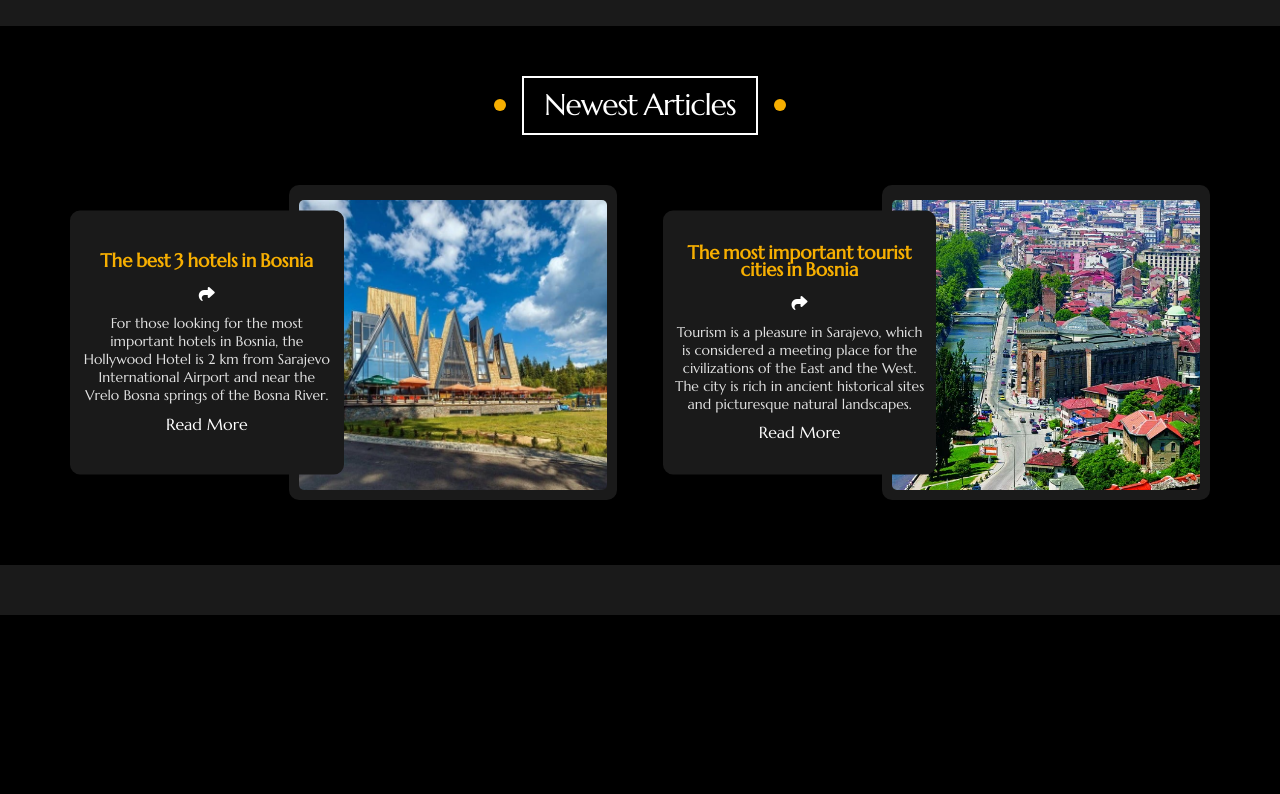
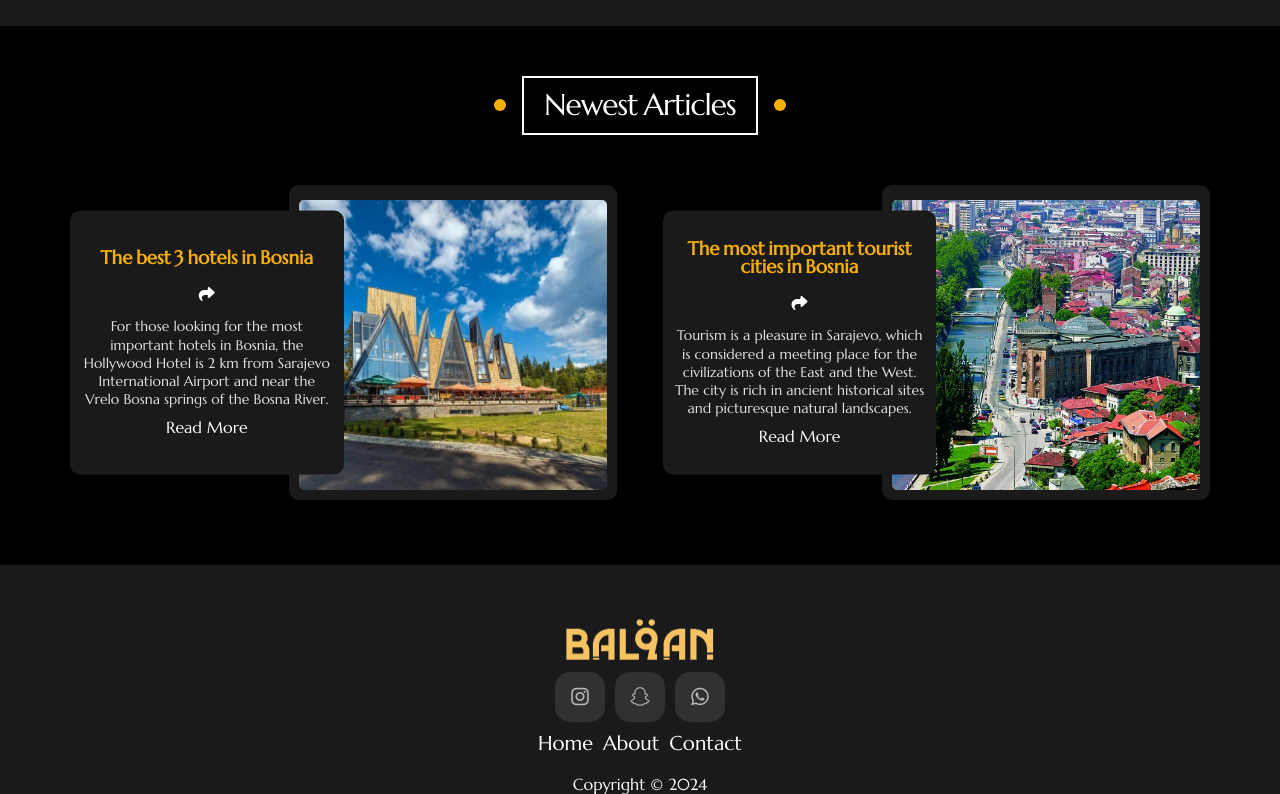
Before and after one commit to IbrahimMohamed9/Balqan, a PHP site: page / in a window 1280 px wide. Shown: the part 3347-4141 px from the top of the page. Before the commit the page ends 3962 px from the top, so only its background shows below. Run offline with PHP 8.4, Linux system fonts and the light colour scheme.

Commit message:
add footer

```diff
--- a/assets/css/balqan.css
+++ b/assets/css/balqan.css
@@ -21,6 +21,8 @@
   --scrollbar-color: #77777736;
   --main-transition: 0.3s;
   --main-padding: 50px;
+  --footer-icon: #fff;
+  --footer-font: #000;
 }
 
 .dark-theme {
@@ -30,6 +32,8 @@
   --secondary-background-color: black;
   --secondary-font-color: #e2e2e2;
   --font-color: white;
+  --footer-icon: #313131;
+  --footer-font: #b9b9b9;
 }
 /*
 ====================================================================
@@ -1125,7 +1129,10 @@ header .icons span:hover {
 .articles .article .card .content .icons .font-share-icons a:hover {
   color: var(--main-color);
 }
-
+.articles .container .article .card .icons .share {
+  padding: 5px;
+  cursor: pointer;
+}
 .articles .container .article .card .read {
   width: fit-content;
   margin: auto;
@@ -1171,7 +1178,80 @@ header .icons span:hover {
 
 ====================================================================
 ====================================================================
-==========================Start Animation ==========================
+========================== Start Footer =========================
+====================================================================
+====================================================================
+*/
+footer .container {
+  display: flex;
+  align-items: center;
+  flex-direction: column;
+}
+footer .row .image img {
+  max-width: 150px;
+}
+footer .container .row:first-child {
+  display: flex;
+  align-items: center;
+  justify-content: center;
+  flex-direction: column;
+}
+footer .row .icons {
+  margin: 5px 0 0;
+  display: flex;
+  gap: 10px;
+  align-items: center;
+}
+footer .row .icons .instagram {
+  --hover-color: #cc39a4;
+}
+footer .row .icons .snapchat {
+  --hover-color: yellow;
+}
+footer .row .icons .whatsapp {
+  --hover-color: #128c7e;
+}
+footer .row .icons a {
+  background-color: var(--footer-icon);
+  color: var(--footer-font);
+  border-radius: 15px;
+  display: inline-flex;
+  justify-content: center;
+  align-items: center;
+  width: 50px;
+  height: 50px;
+  font-size: 20px;
+  transition: var(--main-transition);
+}
+footer .row .icons a:hover {
+  background-color: var(--hover-color);
+}
+footer .row.location {
+  max-width: 25%;
+}
+footer ul {
+  display: flex;
+  margin: 10px 0 0;
+  gap: 10px;
+}
+footer ul li a {
+  color: var(--font-color);
+  font-size: 20px;
+}
+footer p {
+  text-align: center;
+  margin-top: 20px;
+}
+/*
+====================================================================
+====================================================================
+============================ End Footer ============================
+====================================================================
+====================================================================
+
+====================================================================
+====================================================================
+========================== Start Animation =========================
 ====================================================================
 ====================================================================
 */
--- a/index.html
+++ b/index.html
@@ -465,7 +465,7 @@
                     ></a>
                   </li>
                 </ul>
-                <i class="fa-solid fa-share"></i>
+                <i class="fa-solid fa-share share"></i>
               </div>
               <p>
                 For those looking for the most important hotels in Bosnia, the
@@ -511,7 +511,7 @@
                     ></a>
                   </li>
                 </ul>
-                <i class="fa-solid fa-share"></i>
+                <i class="fa-solid fa-share share"></i>
               </div>
               <p>
                 Tourism is a pleasure in Sarajevo, which is considered a meeting
@@ -558,7 +558,7 @@
                     ></a>
                   </li>
                 </ul>
-                <i class="fa-solid fa-share"></i>
+                <i class="fa-solid fa-share share"></i>
               </div>
               <p>
                 Bosnia is characterized by the diversity of its tourist
@@ -571,6 +571,36 @@
         </div>
       </div>
     </div>
+    <!-- Start Footer -->
+    <footer>
+      <div class="container">
+        <div class="row">
+          <div class="image">
+            <img src="assets/images/logo/logo.png" alt="" />
+          </div>
+          <div class="icons">
+            <a href="" class="instagram">
+              <i class="fa-brands fa-instagram"></i>
+            </a>
+            <a href="" class="snapchat">
+              <i class="fa-brands fa-snapchat"></i>
+            </a>
+            <a href="" class="whatsapp">
+              <i class="fa-brands fa-whatsapp"></i>
+            </a>
+          </div>
+        </div>
+        <div class="row">
+          <ul>
+            <li><a href="">Home</a></li>
+            <li><a href="">About</a></li>
+            <li><a href="">Contact</a></li>
+          </ul>
+        </div>
+      </div>
+      <p>Copyright &#169; 2024</p>
+    </footer>
+    <!-- End Footer -->
     <!-- JavaScript -->
     <script src="assets/javascript/main.js"></script>
   </body>
```
